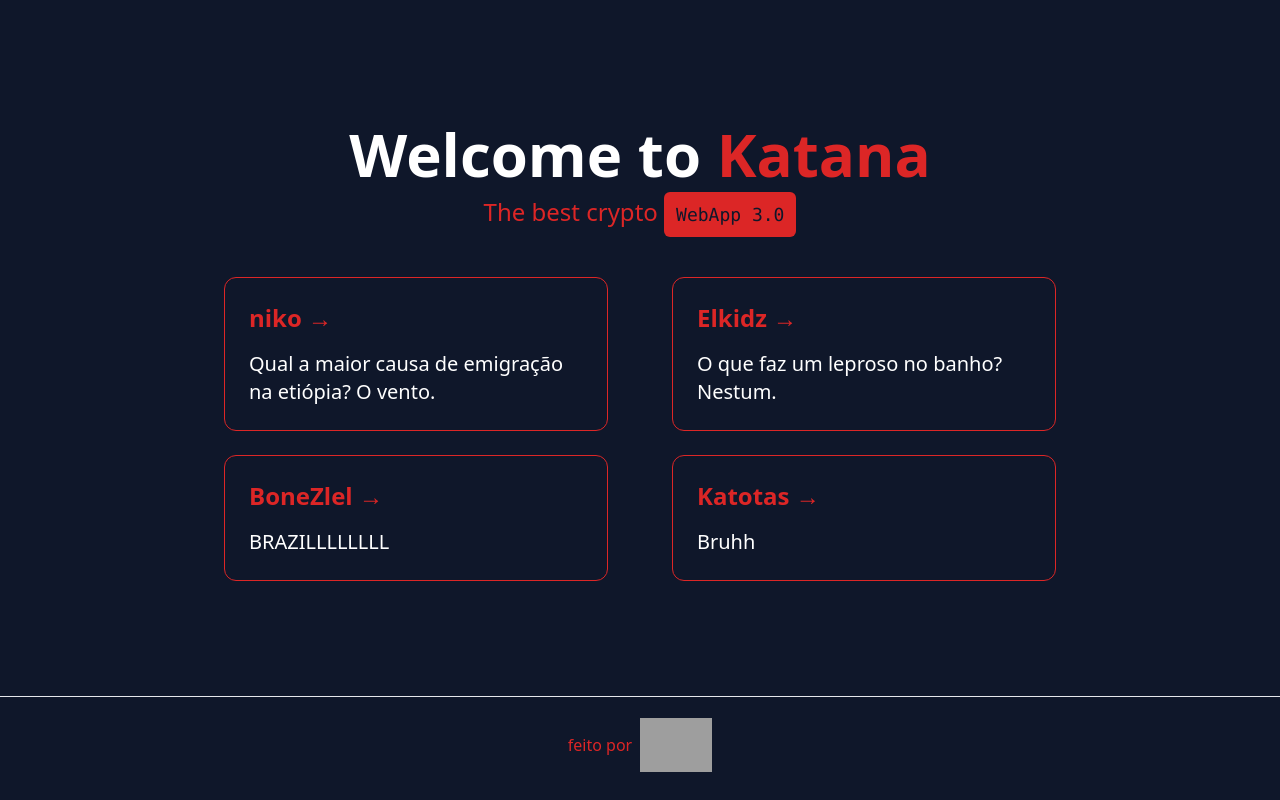
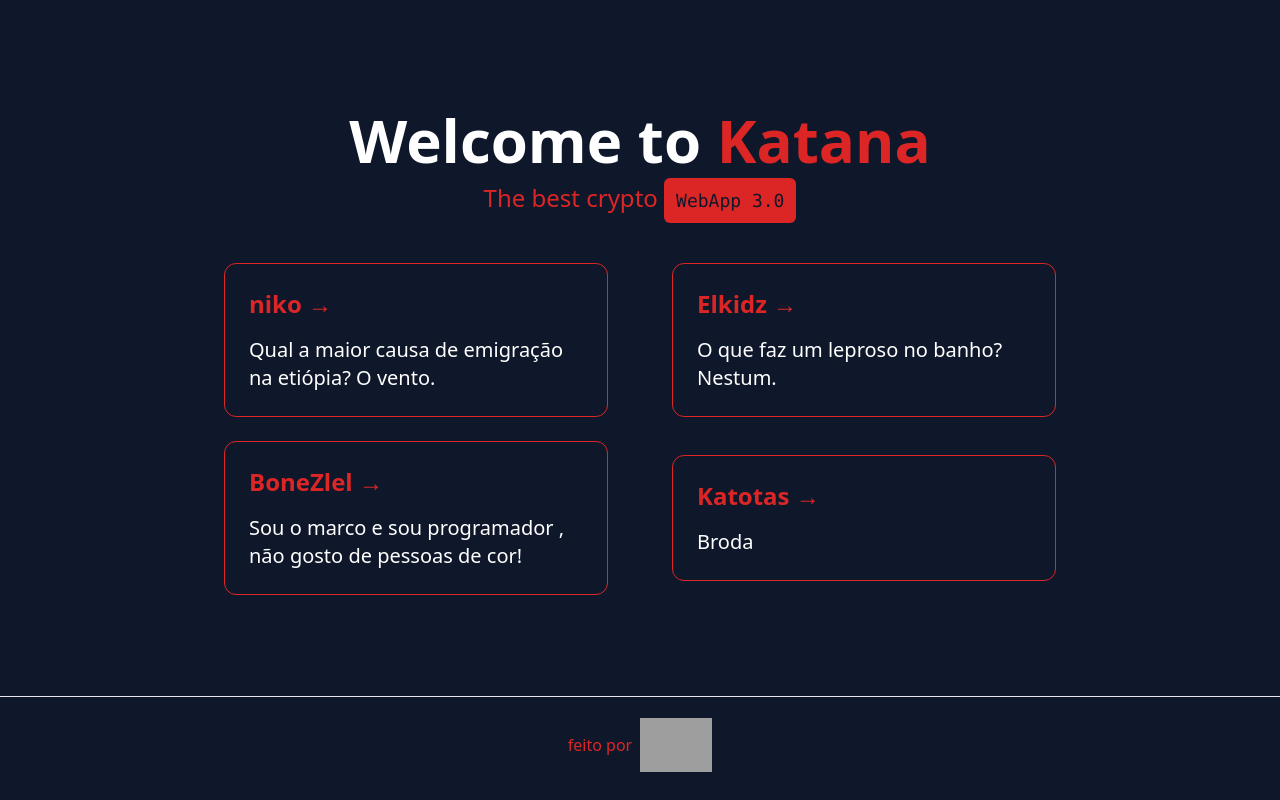
Before and after one commit to kataniko/katana-blockchain, a Next.js app: page / in a window 1280 px wide. Built offline with nearby package versions, Linux system fonts and the light colour scheme; grey boxes are pictures that could not be loaded.

Commit message:
ADD: head frontend

```diff
--- a/pages/index.tsx
+++ b/pages/index.tsx
@@ -54,7 +54,7 @@ const Home: NextPage = () => {
           >
             <h3 className="text-2xl font-bold ">BoneZlel &rarr;</h3>
             <p className="mt-4 text-xl text-white">
-              BRAZILLLLLLLL
+              Sou o marco e sou programador , não gosto de pessoas de cor!
             </p>
           </a>
 
@@ -64,7 +64,7 @@ const Home: NextPage = () => {
           >
             <h3 className="text-2xl font-bold ">Katotas &rarr;</h3>
             <p className="mt-4 text-xl text-white">
-              Bruhh
+              Broda
             </p>
           </a>
         </div>
```
